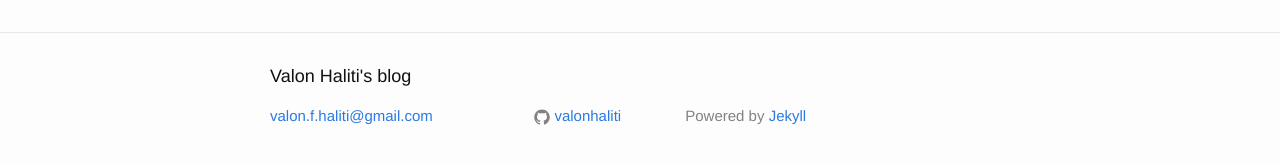
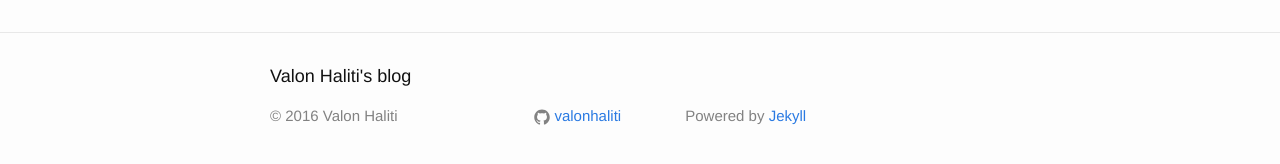
Before and after one commit to valonhaliti/valonhaliti.github.io, a Jekyll site: the page built from about.md, in a window 1280 px wide. Shown: the part 267-431 px from the top of the page. Built offline with Jekyll 4.4.1, drawn with Linux system fonts in a browser that asks for light colours.

Commit message:
Update footer.html

```diff
--- a/_includes/footer.html
+++ b/_includes/footer.html
@@ -7,7 +7,7 @@
     <div class="footer-col-wrapper">
       <div class="footer-col footer-col-1">
         <ul class="contact-list">
-          <li><a href="mailto:{{ site.email }}">{{ site.email }}</a></li>
+          <li>© 2016 Valon Haliti</li>
         </ul>
       </div>
 
```
